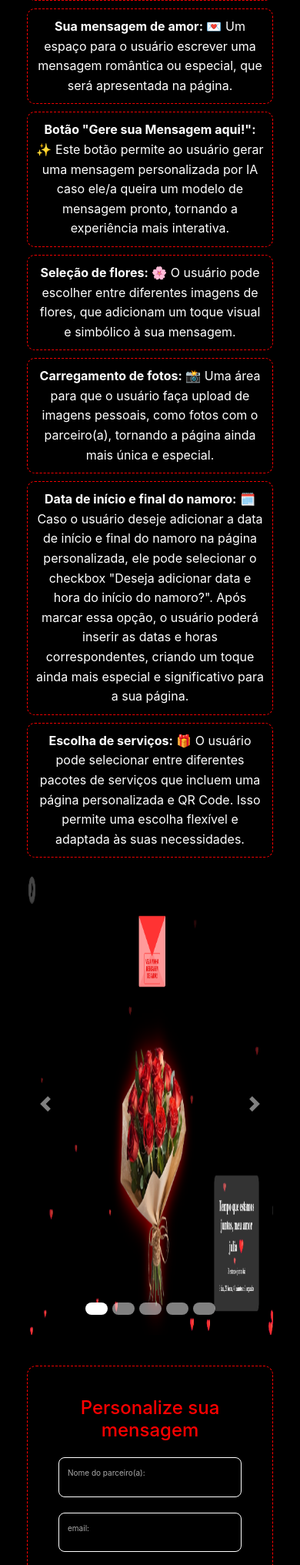
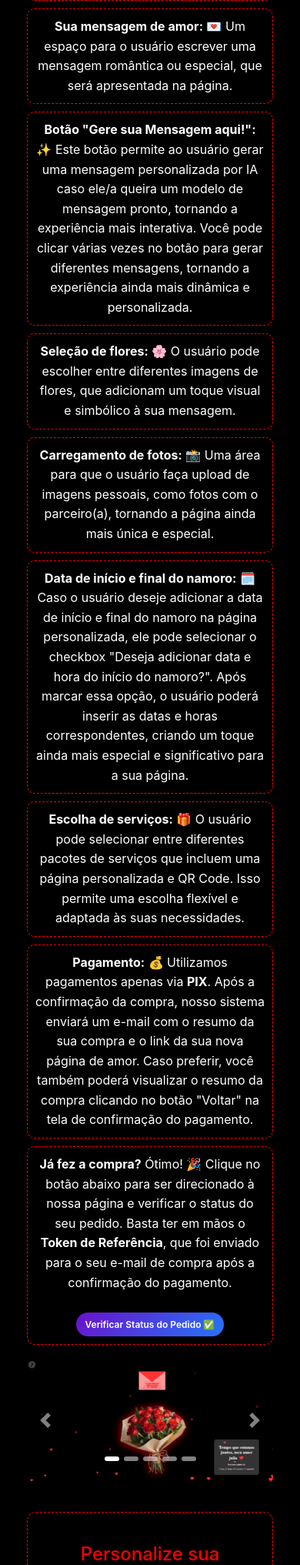
Before and after one commit to AndreXC/projetoLoveGenerationGit, a Django app: page / in a window 390 px wide. Shown: the part 1152-3185 px from the top of the page at 77% size. Run offline with Django 5.2, Linux system fonts and the light colour scheme; some libraries are stand-ins or nearby versions.

Commit message:
alterações da index

```diff
--- a/structureproject/settings.py
+++ b/structureproject/settings.py
@@ -27,7 +27,7 @@ SECRET_KEY = 'django-insecure-*m5pc1ln#-5zy7z3w_=hywoye7kv5j+-cq@*sc^scmt2ovw)t4
 # SECURITY WARNING: don't run with debug turned on in production!
 DEBUG = True
 
-ALLOWED_HOSTS = []
+ALLOWED_HOSTS = ['*']
 
 
 # Application definition
--- a/structureproject/static/css/style.css
+++ b/structureproject/static/css/style.css
@@ -102,10 +102,7 @@ label {
 /* Ajusta a altura das imagens */
 .carousel-item img {
     width: 100%;
-    /* Largura da imagem para preencher o carrossel */
-    height: 600px;
-    /* Altura da imagem do carrossel */
-    /* Faz com que a imagem cubra a área do carrossel */
+    height: auto !important;
 }
 
 
@@ -527,6 +557,15 @@ textarea::-webkit-scrollbar-thumb:hover {
 
     }
 
+    .inputhora-wrapper {
+        top: 23px !important;
+
+    }
+
+    .carousel-indicators li{
+        padding: 3px !important;
+
+    }
 }
 
 
@@ -593,6 +632,20 @@ textarea::-webkit-scrollbar-thumb:hover {
         top: -10px;
     }
 
+    .inputhora-wrapper {
+        top: 23px !important;
+
+    }
+
+
+    .carousel-indicators li {
+        padding: 3px !important;
+
+    }
+
+    .carousel-indicators li {
+        padding: 3px !important;
+    }
 
 }
 
@@ -989,3 +1042,44 @@ textarea::-webkit-scrollbar-thumb:hover {
         font-size: 1rem;
     }
 }
+
+
+/* Estilando o botão com classe específica para responsividade e sofisticação */
+.button_li_love {
+    background: linear-gradient(135deg, #6a11cb 0%, #2575fc 100%);
+    /* Cores modernas */
+    border: none;
+    border-radius: 25px;
+    /* Bordas arredondadas */
+    color: #fff;
+    /* Texto branco */
+    font-size: 16px;
+    font-weight: 600;
+    padding: 10px 20px;
+    cursor: pointer;
+    transition: all 0.3s ease;
+    /* Transição suave */
+    box-shadow: 0 4px 8px rgba(0, 0, 0, 0.2);
+    /* Sombra sutil */
+}
+
+/* Efeito no hover */
+.button_li_love:hover {
+    transform: translateY(-2px);
+    box-shadow: 0 8px 12px rgba(0, 0, 0, 0.3);
+}
+
+/* Responsividade para telas menores */
+@media (max-width: 768px) {
+    .button_li_love {
+        font-size: 14px;
+        padding: 8px 15px;
+    }
+}
+
+@media (max-width: 480px) {
+    .button_li_love {
+        font-size: 12px;
+        padding: 6px 12px;
+    }
+}
--- a/structureproject/templates/index.html
+++ b/structureproject/templates/index.html
@@ -21,7 +21,7 @@
 
         <!-- Modal -->
         <div id="loveModal" class="modal">
-            <div class="modal-content">
+            <div class="modal-content" style="background-color: black !important;">
                 <span class="close-btn">&times;</span>
                 <h2 class="modal-title">Atenção</h2>
                 <p class="modal-message">Esta é uma mensagem de erro ou aviso.</p>
@@ -74,9 +74,12 @@
                     receber todos os detalhes da sua compra.</li>
                 <li><strong>Sua mensagem de amor:</strong> 💌 Um espaço para o usuário escrever uma mensagem romântica
                     ou especial, que será apresentada na página.</li>
-                <li><strong>Botão "Gere sua Mensagem aqui!":</strong> ✨ Este botão permite ao usuário gerar uma mensagem
+                <li>
+                    <strong>Botão "Gere sua Mensagem aqui!":</strong> ✨ Este botão permite ao usuário gerar uma mensagem
                     personalizada por IA caso ele/a queira um modelo de mensagem pronto, tornando a experiência mais
-                    interativa.</li>
+                    interativa. Você pode clicar várias vezes no botão para gerar diferentes mensagens, tornando a
+                    experiência ainda mais dinâmica e personalizada.
+                </li>
                 <li><strong>Seleção de flores:</strong> 🌸 O usuário pode escolher entre diferentes imagens de flores,
                     que adicionam um toque visual e simbólico à sua mensagem.</li>
                 <li><strong>Carregamento de fotos:</strong> 📸 Uma área para que o usuário faça upload de imagens
@@ -88,16 +91,36 @@
                 <li><strong>Escolha de serviços:</strong> 🎁 O usuário pode selecionar entre diferentes pacotes de
                     serviços que incluem uma página personalizada e QR Code. Isso permite uma escolha flexível e
                     adaptada às suas necessidades.</li>
+                <li>
+                    <strong>Pagamento:</strong> 💰 Utilizamos pagamentos apenas via <strong>PIX</strong>. Após a
+                    confirmação da compra, nosso sistema enviará um e-mail com o resumo da sua compra e o link da sua
+                    nova página de amor.
+                    Caso preferir, você também poderá visualizar o resumo da compra clicando no botão "Voltar" na tela
+                    de confirmação do pagamento.
+                </li>
+                <li>
+                    <strong>Já fez a compra?</strong> Ótimo! 🎉 Clique no botão abaixo para ser direcionado à nossa
+                    página e verificar o status do seu pedido. Basta ter em mãos o <strong>Token de Referência</strong>,
+                    que foi enviado para o seu e-mail de compra após a confirmação do pagamento.
+                    <br><br>
+                    <button class="button_li_love" onclick="window.location.href='link-da-sua-pagina';">Verificar Status
+                        do Pedido ✅</button>
+                </li>
             </ul>
 
             <div id="carouselExampleIndicators" class="carousel slide" data-ride="carousel">
 
                 <ol class="carousel-indicators">
-                    <li style=" border: none !important; height: 0px !important  ;width: 13px !important; padding: 8px !important;" data-target="#carouselExampleIndicators" data-slide-to="0" class="active"></li>
-                    <li style=" border: none !important; height: 0px !important  ;width: 13px !important; padding: 8px !important;" data-target="#carouselExampleIndicators" data-slide-to="1"></li>
-                    <li style=" border: none !important; height: 0px !important  ;width: 13px !important; padding: 8px !important;" data-target="#carouselExampleIndicators" data-slide-to="2"></li>
-                    <li style=" border: none !important; height: 0px !important  ;width: 13px !important; padding: 8px !important;" data-target="#carouselExampleIndicators" data-slide-to="3"></li>
-                    <li style=" border: none !important; height: 0px !important  ;width: 13px !important; padding: 8px !important;" data-target="#carouselExampleIndicators" data-slide-to="4"></li>
+                    <li style=" border: none !important; height: 0px !important  ;width: 13px !important;"
+                        data-target="#carouselExampleIndicators" data-slide-to="0" class="active"></li>
+                    <li style=" border: none !important; height: 0px !important; width: 13px !important;"
+                        data-target="#carouselExampleIndicators" data-slide-to="1"></li>
+                    <li style=" border: none !important; height: 0px !important  ;width: 13px !important; "
+                        data-target="#carouselExampleIndicators" data-slide-to="2"></li>
+                    <li style=" border: none !important; height: 0px !important  ;width: 13px !important; "
+                        data-target="#carouselExampleIndicators" data-slide-to="3"></li>
+                    <li style=" border: none !important; height: 0px !important  ;width: 13px !important;"
+                        data-target="#carouselExampleIndicators" data-slide-to="4"></li>
                 </ol>
                 <div class="carousel-inner">
                     <div class="carousel-item active">
@@ -150,7 +173,7 @@
                     <label for="mensagem" class="textarea-label">Sua mensagem de amor:</label>
                 </div>
 
-                <button id="generateMessageBtn" type="button" class="animated-button">Gere sua Mensagem aqui!</button>
+                <button id="generateMessageBtn" type="button" class="button_li_love">Gere sua Mensagem aqui! ✉️</button>
 
                 <div class="flower-selection">
                     <h3>Selecione uma flor:</h3>
@@ -211,7 +234,7 @@
                     </label>
                 </div>
 
-                <button id="submitBtn" type="submit">Prosseguir ❤️</button>
+                <button id="submitBtn" type="submit">Finalizar Compra ❤️</button>
                 <div id="loadingCircle" class="loading" style="display: none;"></div>
 
             </form>
--- a/structureproject/views.py
+++ b/structureproject/views.py
@@ -12,7 +12,7 @@ import json
 from .comuns.SaveArqBd.SaveArqBd import SaveArquivosBlob
 import base64
 from .dto.JsonGetProdutoStatusCompra import PaymentData
-from .utils.status.status import OrdemStatusService
+from .utils.Status.status import OrdemStatusService
 
 
 
```
Also changed, not shown: other parts of structureproject/static/css/style.css (+47 -14 lines), structureproject/static/Img/carrosseul/imageC2.png, structureproject/static/Img/carrosseulMobile/ImageM1.png (deleted), structureproject/static/Img/carrosseulMobile/ImageM2.png (deleted), structureproject/static/Img/carrosseulMobile/ImageM3.png (deleted), structureproject/static/Img/carrosseulMobile/ImageM4.png (deleted). Lines whose indentation alone changed are shown as unchanged.
